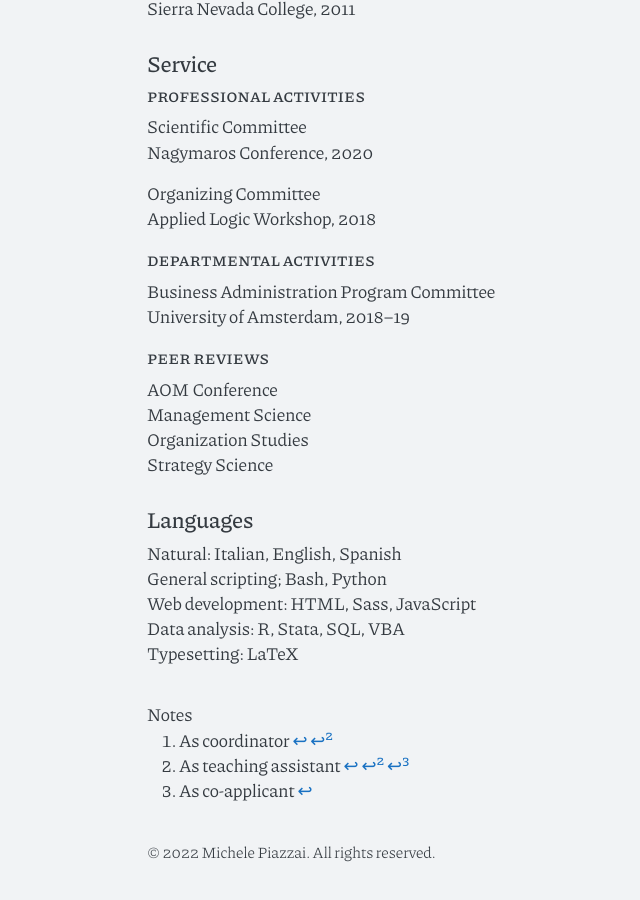
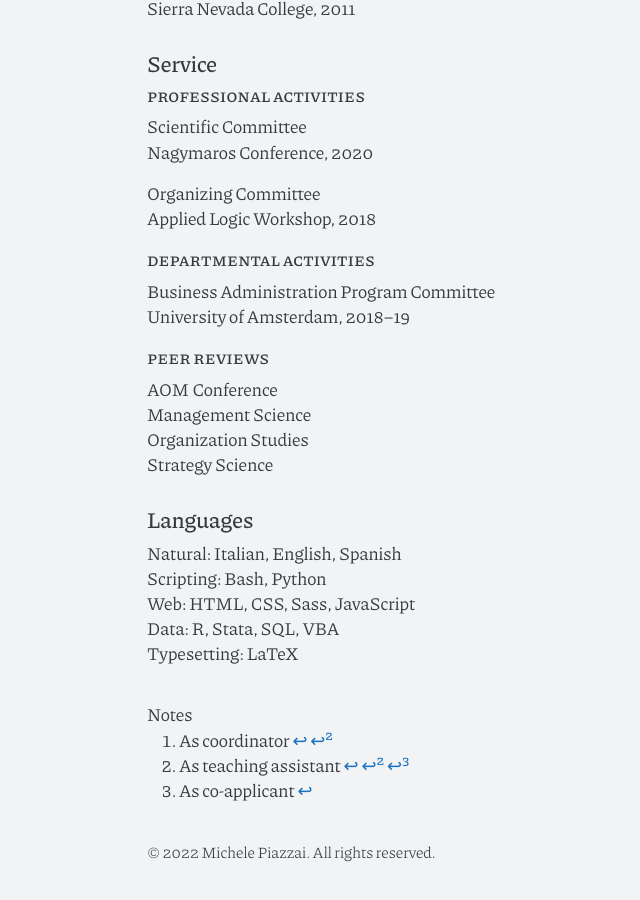
Before and after one commit to piazzai/piazzai.github.io, a Jekyll site: the page built from cv.md, in a window 1280 px wide and 900 px high, scrolled down 4168 px. Shown: the whole window, without its empty margins (220-860 px from the left). Built offline with Jekyll 4.4.1, drawn with Linux system fonts in a browser that asks for light colours.

Commit message:
Revise languages sections

```diff
--- a/cv.md
+++ b/cv.md
@@ -200,7 +200,7 @@ Strategy Science
 ## Languages
 
 Natural: Italian, English, Spanish
-General scripting; Bash, Python
-Web development: HTML, Sass, JavaScript
-Data analysis: R, Stata, SQL, VBA
+Scripting: Bash, Python
+Web: HTML, CSS, Sass, JavaScript
+Data: R, Stata, SQL, VBA
 Typesetting: LaTeX
```
